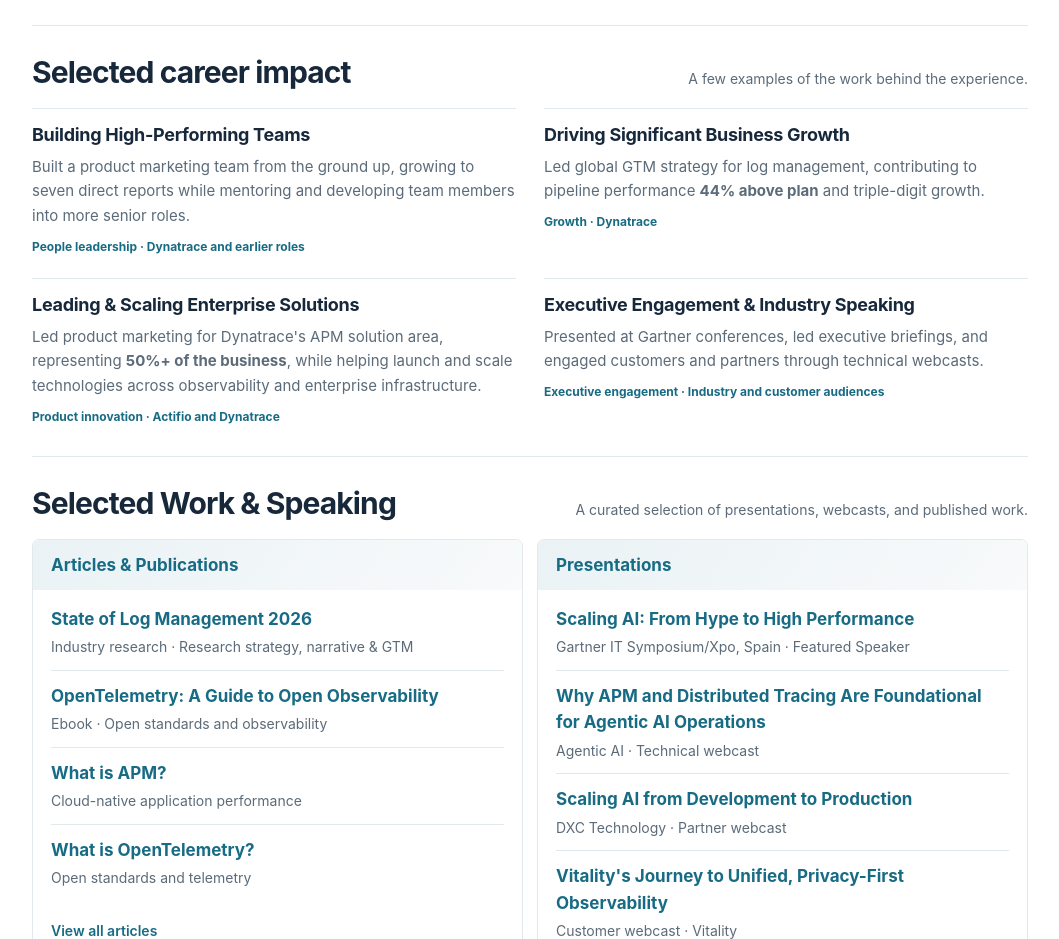
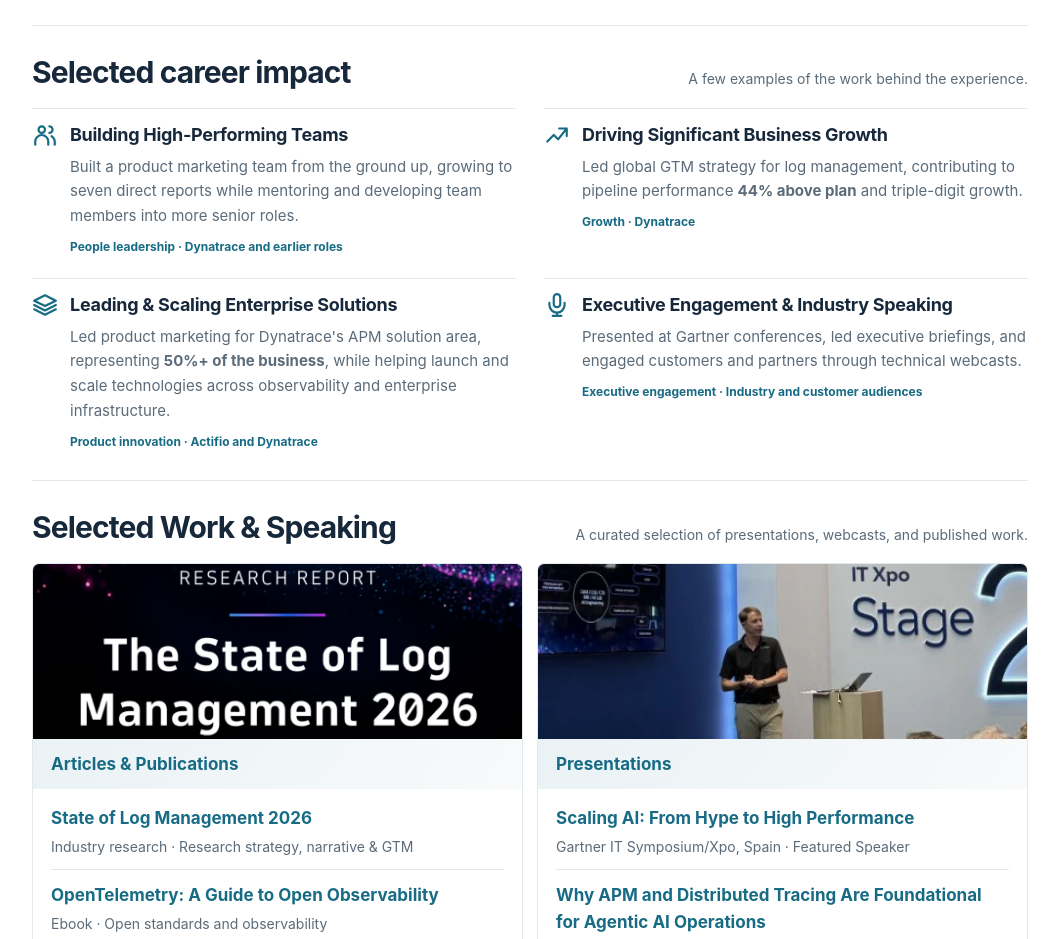
Before and after one commit to jl-678/jl-678.github.io, a plain HTML site: page index.html in a window 1280 px wide. Shown: the part 945-1884 px from the top of the page, without its empty margins (110-1169 px from the left). Drawn offline with Linux system fonts and the light colour scheme.

Commit message:
Added images

```diff
--- a/index.html
+++ b/index.html
@@ -33,11 +33,15 @@ h2{font-size:30px;letter-spacing:-.9px;line-height:1.2;margin:0}
 .pillar h3{font-size:18px;margin:7px 0 6px;letter-spacing:-.3px}
 .pillar p,.impact p{color:var(--muted);font-size:15px;margin:0;line-height:1.65}
 .impacts{display:grid;grid-template-columns:repeat(2,minmax(0,1fr));gap:20px 28px}
-.impact{border-top:1px solid var(--line);padding-top:12px}
+.impact{border-top:1px solid var(--line);padding-top:12px;display:grid;grid-template-columns:26px minmax(0,1fr);gap:12px;align-content:start}
+.impact-icon{width:26px;height:26px;color:var(--accent);margin-top:1px}
 .impact h3{font-size:18px;letter-spacing:-.3px;margin:0 0 6px}
 .tag{display:inline-block;color:var(--accent);font-size:12px;font-weight:700;margin-top:9px}
 .portfolio{display:grid;grid-template-columns:repeat(2,minmax(0,1fr));gap:14px}
 .work{border:1px solid var(--line);border-radius:7px;overflow:hidden;display:flex;flex-direction:column}
+.work-image{display:block;width:100%;height:auto;aspect-ratio:14/5;object-fit:cover;flex-shrink:0}
+.work-image--report{object-position:50% 58%}
+.work-image--speaking{object-position:50% 25%}
 .work-top{min-height:46px;background:linear-gradient(125deg,#eaf2f5,#f8fafb);display:flex;align-items:center;padding:12px 18px;color:var(--accent)}
 .work-body{padding:16px 18px;display:flex;flex-direction:column;flex:1}
 .work h3{font-size:17px;margin:0}
@@ -81,13 +85,13 @@ footer{padding:18px 0;font-size:12px;color:var(--muted)}
 <article class="pillar"><span class="number">04</span><h3>Executive Engagement &amp; Thought Leadership</h3><p>Engaging executive audiences through strategic customer briefings, industry presentations, partner engagements, and thought leadership.</p></article>
 </div></section>
 <section id="impact"><div class="section-head"><h2>Selected career impact</h2><p class="hint">A few examples of the work behind the experience.</p></div><div class="impacts">
-<article class="impact"><h3>Building High-Performing Teams</h3><p>Built a product marketing team from the ground up, growing to seven direct reports while mentoring and developing team members into more senior roles.</p><span class="tag">People leadership · Dynatrace and earlier roles</span></article>
-<article class="impact"><h3>Driving Significant Business Growth</h3><p>Led global GTM strategy for log management, contributing to pipeline performance <strong>44% above plan</strong> and triple-digit growth.</p><span class="tag">Growth · Dynatrace</span></article>
-<article class="impact"><h3>Leading &amp; Scaling Enterprise Solutions</h3><p>Led product marketing for Dynatrace's APM solution area, representing <strong>50%+ of the business</strong>, while helping launch and scale technologies across observability and enterprise infrastructure.</p><span class="tag">Product innovation · Actifio and Dynatrace</span></article>
-<article class="impact"><h3>Executive Engagement &amp; Industry Speaking</h3><p>Presented at Gartner conferences, led executive briefings, and engaged customers and partners through technical webcasts.</p><span class="tag">Executive engagement · Industry and customer audiences</span></article>
+<article class="impact"><svg class="impact-icon" xmlns="http://www.w3.org/2000/svg" viewBox="0 0 24 24" fill="none" stroke="currentColor" stroke-width="2" stroke-linecap="round" stroke-linejoin="round" aria-hidden="true" focusable="false"><circle cx="9" cy="7" r="3"/><path d="M3 21v-3a6 6 0 0 1 12 0v3M16 4a3 3 0 0 1 0 6M18 13a6 6 0 0 1 3 5v3"/></svg><div><h3>Building High-Performing Teams</h3><p>Built a product marketing team from the ground up, growing to seven direct reports while mentoring and developing team members into more senior roles.</p><span class="tag">People leadership · Dynatrace and earlier roles</span></div></article>
+<article class="impact"><svg class="impact-icon" xmlns="http://www.w3.org/2000/svg" viewBox="0 0 24 24" fill="none" stroke="currentColor" stroke-width="2" stroke-linecap="round" stroke-linejoin="round" aria-hidden="true" focusable="false"><path d="m3 18 6-6 4 4L21 6M14 6h7v7"/></svg><div><h3>Driving Significant Business Growth</h3><p>Led global GTM strategy for log management, contributing to pipeline performance <strong>44% above plan</strong> and triple-digit growth.</p><span class="tag">Growth · Dynatrace</span></div></article>
+<article class="impact"><svg class="impact-icon" xmlns="http://www.w3.org/2000/svg" viewBox="0 0 24 24" fill="none" stroke="currentColor" stroke-width="2" stroke-linecap="round" stroke-linejoin="round" aria-hidden="true" focusable="false"><path d="m12 3 10 5-10 5L2 8Z"/><path d="m2 12 10 5 10-5M2 16l10 5 10-5"/></svg><div><h3>Leading &amp; Scaling Enterprise Solutions</h3><p>Led product marketing for Dynatrace's APM solution area, representing <strong>50%+ of the business</strong>, while helping launch and scale technologies across observability and enterprise infrastructure.</p><span class="tag">Product innovation · Actifio and Dynatrace</span></div></article>
+<article class="impact"><svg class="impact-icon" xmlns="http://www.w3.org/2000/svg" viewBox="0 0 24 24" fill="none" stroke="currentColor" stroke-width="2" stroke-linecap="round" stroke-linejoin="round" aria-hidden="true" focusable="false"><rect x="9" y="2" width="6" height="12" rx="3"/><path d="M5 10v2a7 7 0 0 0 14 0v-2M12 19v3M8 22h8"/></svg><div><h3>Executive Engagement &amp; Industry Speaking</h3><p>Presented at Gartner conferences, led executive briefings, and engaged customers and partners through technical webcasts.</p><span class="tag">Executive engagement · Industry and customer audiences</span></div></article>
 </div></section>
 <section id="portfolio"><div class="section-head"><h2>Selected Work &amp; Speaking</h2><p class="hint">A curated selection of presentations, webcasts, and published work.</p></div><div class="portfolio">
-<article class="work"><div class="work-top"><h3>Articles &amp; Publications</h3></div><div class="work-body">
+<article class="work"><img class="work-image work-image--report" src="assets/images/state-of-log-management-2026.webp" width="1000" height="525" alt="Dynatrace research report artwork: The State of Log Management 2026" loading="lazy" decoding="async"><div class="work-top"><h3>Articles &amp; Publications</h3></div><div class="work-body">
 <ul class="work-list">
 <li class="work-entry"><h4><a href="https://www.dynatrace.com/resources/state-of-log-management-2026-18096921/" target="_blank" rel="noopener noreferrer">State of Log Management 2026</a></h4><p>Industry research · Research strategy, narrative &amp; GTM</p></li>
 <li class="work-entry"><h4><a href="https://www.dynatrace.com/resources/ebooks/opentelemetry/" target="_blank" rel="noopener noreferrer">OpenTelemetry: A Guide to Open Observability</a></h4><p>Ebook · Open standards and observability</p></li>
@@ -96,7 +100,7 @@ footer{padding:18px 0;font-size:12px;color:var(--muted)}
 </ul>
 <div class="work-more"><a href="https://www.dynatrace.com/news/blog/author/jay-livens/" target="_blank" rel="noopener noreferrer">View all articles</a></div>
 </div></article>
-<article class="work"><div class="work-top"><h3>Presentations</h3></div><div class="work-body">
+<article class="work"><img class="work-image work-image--speaking" src="assets/images/gartner-spain-speaking.webp" width="450" height="300" alt="Jay Livens presenting beside the IT Xpo Stage 2 signage at Gartner IT Symposium/Xpo in Spain, with audience members in front" loading="lazy" decoding="async"><div class="work-top"><h3>Presentations</h3></div><div class="work-body">
 <ul class="work-list">
 <li class="work-entry"><h4><a href="https://www.gartner.com/en/conferences/emea/symposium-spain/sessions/detail/6658378-Dynatrace-Scaling-AI-From-Hype-to-High-Performance" target="_blank" rel="noopener noreferrer">Scaling AI: From Hype to High Performance</a></h4><p>Gartner IT Symposium/Xpo, Spain · Featured Speaker</p></li>
 <li class="work-entry"><h4><a href="https://www.dynatrace.com/info/webinars/why-apm-and-distributed-tracing-are-foundational-for-agentic-ai-operations/" target="_blank" rel="noopener noreferrer">Why APM and Distributed Tracing Are Foundational for Agentic AI Operations</a></h4><p>Agentic AI · Technical webcast</p></li>
```
Also changed, not shown: assets/images/gartner-spain-speaking.webp (added), assets/images/state-of-log-management-2026.webp (added), 1 other file.
